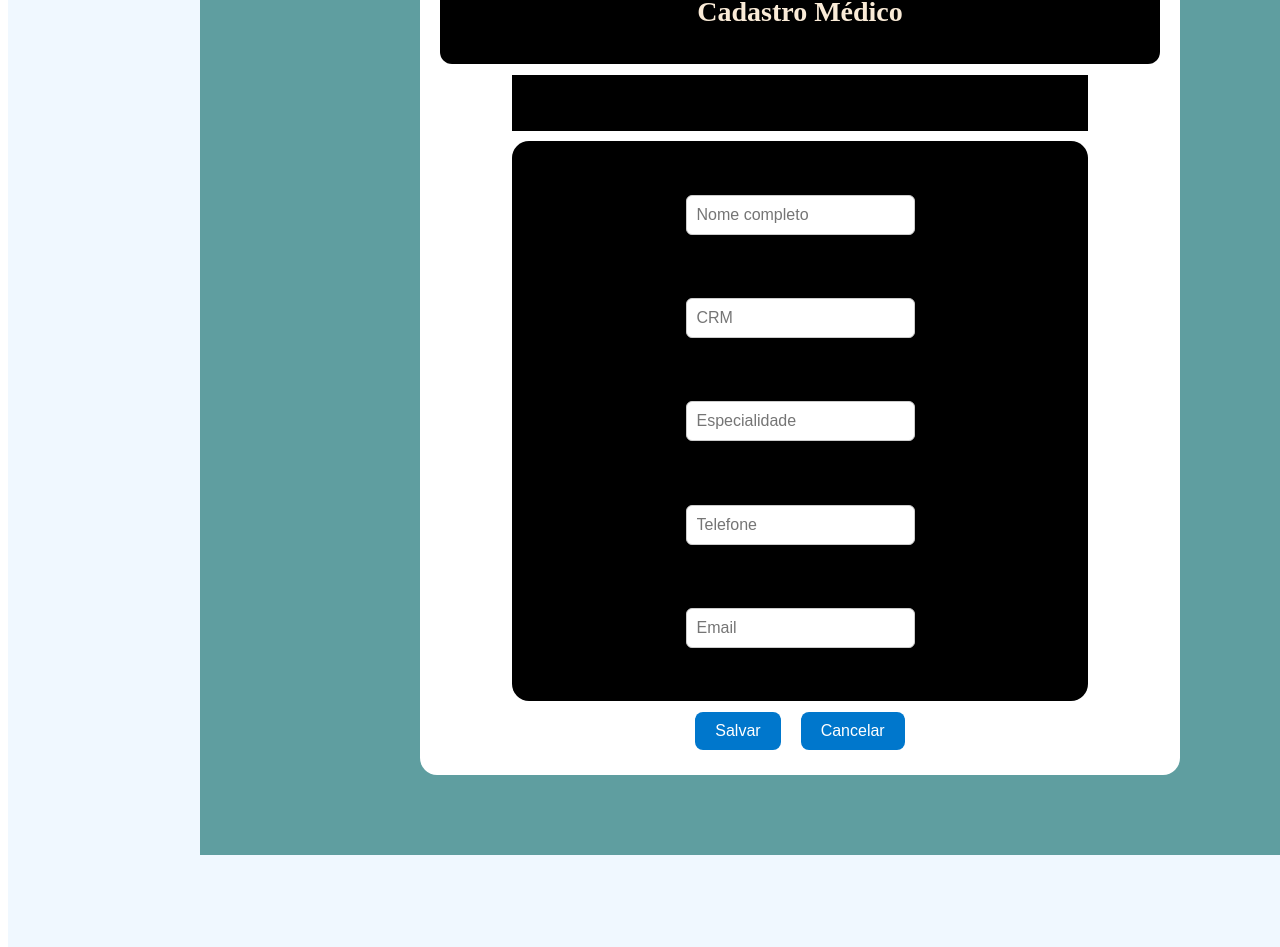
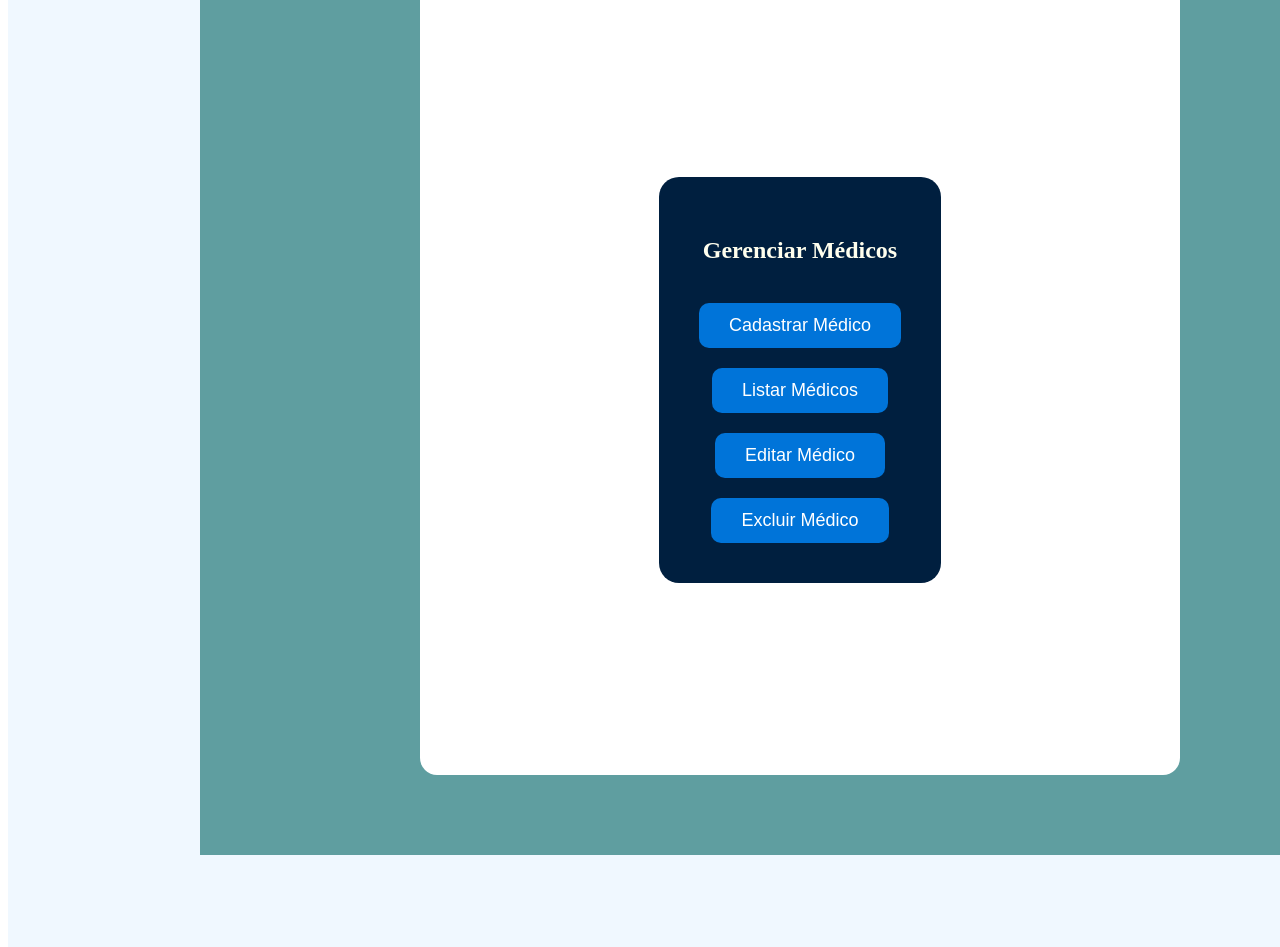
Before and after one commit to Luciano-Boas-Novas/Crud-Medicos, a Vue app: page / in a window 1280 px wide. Shown: the part 553-1500 px from the top of the page. Built offline with nearby package versions, Linux system fonts and the light colour scheme.

Commit message:
implements functions voltarAoMenuInicial,exibirCadastro and template list-medicos

```diff
--- a/src/components/GerenciaMedicos.vue
+++ b/src/components/GerenciaMedicos.vue
@@ -3,37 +3,64 @@
         <div class="crud-container">
             <div class="crud-box">
                 <div class="doctor-content">
-                    <div class="form-wrapper">
+                    <div  class="form-wrapper">
+                        <div v-if="valorFalso" class="form-content">
+
 
                         <div class="form-header">
                             <h1>{{ titleMedico }}</h1>
 
+
+
                         </div>
+                        <div class="form-voltar">
+                            <button @click="voltarFormInicial"class="btn-voltar">voltar</button>
+                         </div>
 
                         <div class="search-bar">
 
                         </div><!-- search-bar -->
 
-                        <div class="form-fields">
-                        <input type="text" v-model="nome" placeholder="Nome completo" />
+                        <div  class="form-fields">
+                        <input type="text" v-model="nome" placeholder="Nome Médico"/>
                         <input type="text" v-model="crm" placeholder="CRM" />
                         <input type="text" v-model="especialidade" placeholder="Especialidade" />
                         <input type="tel" v-model="telefone" placeholder="Telefone" />
                         <input type="email" v-model="email" placeholder="Email" />
                          </div><!-- form-fields Campos do formulário médico -->
+                         <div class="form-actions">
+                            <button v-on:click="salvar">Salvar</button>
+                            <button v-on:click="cancelar">Cancelar</button>
+                        </div><!-- form-actions -->
+                        </div><!--form-content-->
+                        <div v-else class="opcoes-usuario">
+                            <h2>Gerenciar Médicos</h2>
+                            <button @click="exibirCadastro">Cadastrar Médico</button>
+                            <button @click="listarMedicos">Listar Médicos</button>
+                            <button @click="editarMedico">Editar Médico</button>
+                            <button @click="excluirMedico">Excluir Médico</button>
+                        </div><!--opçoes de usuario-->
 
-                        <div class="form-actions">
-                            <button @click="salvar">Salvar</button>
-                            <button @click="cancelar">Cancelar</button>
-                        </div><!-- form-actions -->
                     </div><!-- form-wrapper -->
                 </div><!-- doctor-content -->
+
+                <div class="list-medicos" v-if="valorFalso">
+                    <div class="list-content">
+
+
+                    </div><!--form-content-->
+
+                </div><!--list-medicos-->
             </div><!-- crud-box -->
+
         </div> <!-- crud-container -->
     </section>
+
 </template>
 
 <style scoped>
+
+
 .crud-container {
     display: flex;
     background-color: black;
@@ -96,12 +123,7 @@
 
 
 } */
-.form-actions {
-  display: flex;
-  gap: 20px;
-  justify-content: center;
-  width: 80%;
-}
+
 .form-actions {
   display: flex;
   gap: 20px;
@@ -109,9 +131,19 @@
   width: 80%;
 }
 
+.form-actions {
+  display: flex;
+
+
+  justify-content: center;
+  align-items: center;
+  width: 462px;
+  height: 80px;
+}
+
 .form-actions button {
-  padding: 10px 20px;
-  border: none;
+  height: 60%;
+  width: 60%;
   border-radius: 8px;
   font-size: 16px;
   cursor: pointer;
@@ -119,6 +151,39 @@
   background-color: #0077cc;
   transition: background-color 0.3s ease;
 }
+.opcoes-usuario {
+  display: flex;
+  flex-direction: column;
+  align-items: center;
+  justify-content: center;
+  background-color: #001f3f;
+  color: white;
+  padding: 40px;
+  border-radius: 20px;
+  gap: 20px;
+  margin-top: 50px;
+}
+
+.opcoes-usuario h2 {
+  font-size: 24px;
+  color: #ffe;
+}
+
+.opcoes-usuario button {
+  padding: 12px 30px;
+  font-size: 18px;
+  border-radius: 10px;
+  border: none;
+  cursor: pointer;
+  background-color: #0074d9;
+  color: white;
+  transition: background-color 0.3s;
+}
+
+.opcoes-usuario button:hover {
+  background-color: #005fa3;
+}
+
 .form-fields input {
   padding: 10px;
   border-radius: 6px;
@@ -153,6 +218,20 @@
   width: 80%;
 }
 
+.form-content{
+
+    display: flex;
+    background-color: black;
+    width: 80%;
+    height: 70%;
+    flex-direction: column;
+    align-items: center;
+    justify-content: space-evenly;
+    gap: 10px;
+    border-radius: 17px;
+
+
+}
 
 .form-actions button:hover {
   background-color: #005fa3;
@@ -163,13 +242,68 @@ h1 {
     color: antiquewhite;
     font-size: 28px;
 }
+
+.list-medicos {
+
+    display: flex;
+  flex-direction: column;
+  background-color: white;
+  width: 60%;
+  height: 80%;
+  border-radius: 17px;
+  justify-content: space-around;
+  align-items: center;
+  padding: 20px;
+
+}
+
+.list-content{
+
+
+    display: flex;
+    background-color: black;
+    width: 80%;
+    height: 70%;
+    flex-direction: column;
+    align-items: center;
+    justify-content: space-evenly;
+    gap: 10px;
+    border-radius: 17px;
+}
+.form-voltar{
+    display: flex;
+    background-color: #ffe;
+    width: 160px;
+    height: 40px;
+    justify-content: center;
+    align-items: center;
+}
+.btn-voltar {
+    padding: 12px 60px;
+  font-size: 18px;
+  border-radius: 10px;
+  border: none;
+  cursor: pointer;
+  background-color: #0074d9;
+  color: white;
+  transition: background-color 0.3s;
+}
+
+
 </style>
 
 <script setup>
-import { ref, onMounted } from 'vue'
+import { ref,  onUnmounted} from 'vue'
 
+
+const valorFalso = ref(false)
 const titleMedico = ref("Cadastro Médico")
 
+function exibirCadastro(){
+   valorFalso.value = !valorFalso.value
+}
+
+const medicos = ref([])
 
 const nome = ref('')
 const crm = ref('')
@@ -177,6 +311,30 @@ const especialidade = ref('')
 const telefone = ref('')
 const email = ref('')
 
+function voltarFormInicial(){
+    valorFalso.value = !valorFalso.value
+}
+function salvar(){
+
+    medicos.value.push({
+        nome: nome,
+        crm: crm.value,
+        especialidade: especialidade.value,
+        telefone: telefone.value,
+        email: email.value
+
+
+    })
+
+
+}
+onUnmounted(() => {
+    nome.value = ''
+    crm.value = ''
+    especialidade.value =''
+    telefone.value = ''
+    email.value = ''
+})
 
 
 
```
